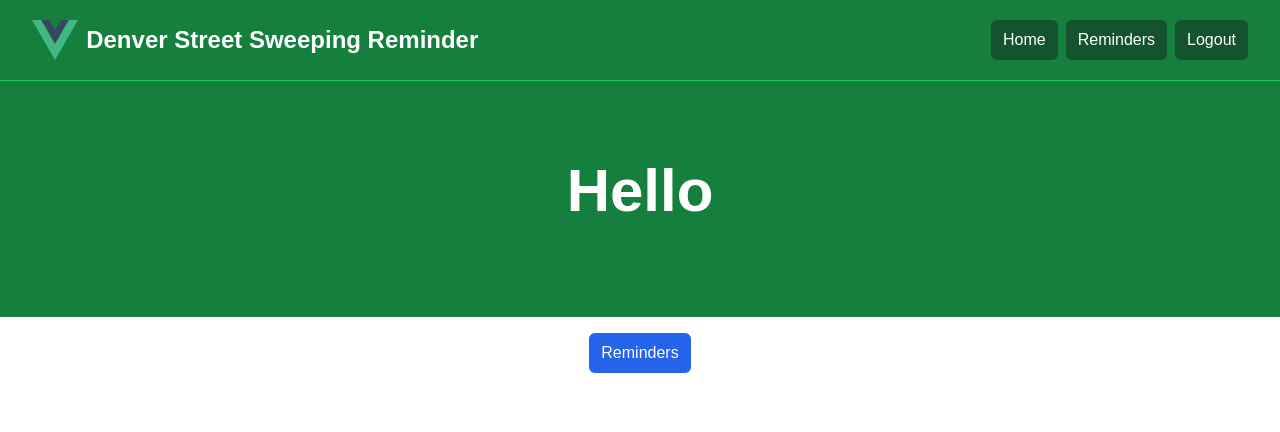
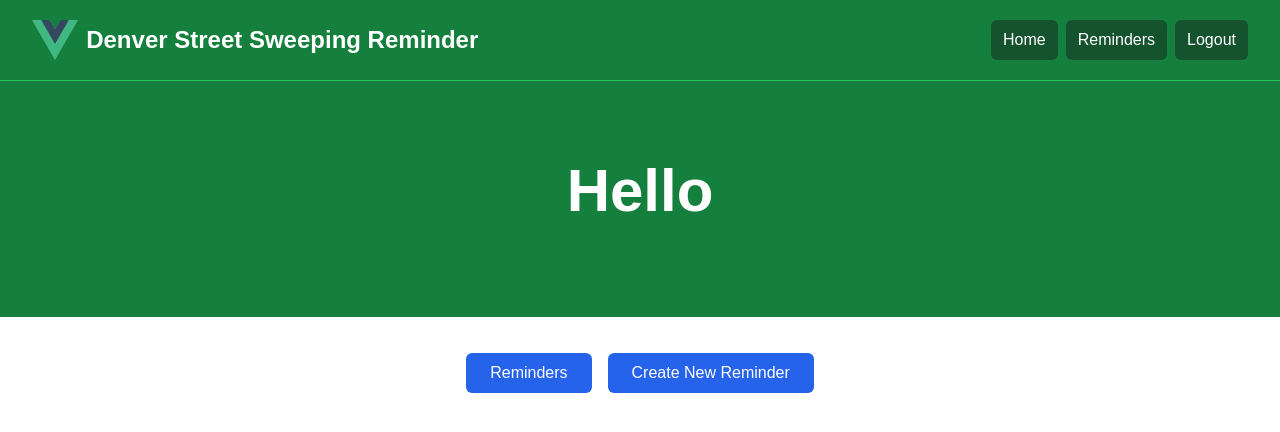
Before and after one commit to eldo88/StreetSweepingReminder, a Vue app in the folder street-sweeping-reminder-client-app/: page /main in a window 1280 px wide. Shown: the top 432 px of the page. Built offline with nearby package versions, Linux system fonts and the light colour scheme; sample sign-in values are in the browser's storage.

Commit message:
Added new page for creating reminders

```diff
--- a/street-sweeping-reminder-client-app/src/components/CreateReminder.vue
+++ b/street-sweeping-reminder-client-app/src/components/CreateReminder.vue
@@ -0,0 +1,7 @@
+<script setup>
+import ReminderForm from './ReminderForm.vue'
+</script>
+
+<template>
+  <ReminderForm />
+</template>
--- a/street-sweeping-reminder-client-app/src/components/MainPage.vue
+++ b/street-sweeping-reminder-client-app/src/components/MainPage.vue
@@ -17,12 +17,16 @@ onMounted(() => {
   <HeroSection :subtitle="displayName" />
 
   <div class="md:ml-auto">
-    <div class="flex space-x-2 justify-evenly">
+    <div class="flex h-20 items-center justify-center gap-4 flex-wrap">
+      <a href="/reminders" class="text-white bg-blue-600 hover:bg-gray-900 rounded-md px-6 py-2">
+        Reminders
+      </a>
       <a
-        href="/reminders"
-        class="text-white bg-blue-600 hover:bg-gray-900 hover:text-white rounded-md px-3 py-2"
-        >Reminders</a
+        href="/createReminder"
+        class="text-white bg-blue-600 hover:bg-gray-900 rounded-md px-6 py-2"
       >
+        Create New Reminder
+      </a>
     </div>
   </div>
 </template>
--- a/street-sweeping-reminder-client-app/src/components/ReminderPage.vue
+++ b/street-sweeping-reminder-client-app/src/components/ReminderPage.vue
@@ -1,6 +1,5 @@
 <script setup>
 import { onMounted } from 'vue'
-import ReminderForm from './ReminderForm.vue'
 import ReminderDetails from './ReminderDetails.vue'
 import { useRemindersStore } from '@/stores/reminder.js'
 
@@ -12,7 +11,15 @@ onMounted(() => {
 </script>
 
 <template>
-  <ReminderForm />
+  <div class="md:ml-auto">
+    <div class="flex h-20 items-center justify-center">
+      <a
+        href="/createReminder"
+        class="text-white bg-blue-600 hover:bg-gray-900 hover:text-white rounded-md px-6 py-2"
+        >Create New Reminder</a
+      >
+    </div>
+  </div>
 
   <ul class="space-y-4">
     <li
--- a/street-sweeping-reminder-client-app/src/router/index.js
+++ b/street-sweeping-reminder-client-app/src/router/index.js
@@ -5,6 +5,7 @@ import { useAuthStore } from '@/stores/auth.js'
 import LoginPageView from '@/views/LoginPageView.vue'
 import LandingPageView from '@/views/LandingPageView.vue'
 import ReminderPageView from '@/views/ReminderPageView.vue'
+import CreateReminderView from '@/views/CreateReminderView.vue'
 
 const router = createRouter({
   history: createWebHistory(import.meta.env.BASE_URL),
@@ -40,6 +41,12 @@ const router = createRouter({
       component: ReminderPageView,
       meta: { requiresAuth: true },
     },
+    {
+      path: '/createReminder',
+      name: 'createReminder',
+      component: CreateReminderView,
+      meta: { requiresAuth: true },
+    },
   ],
 })
 
--- /dev/null
+++ b/street-sweeping-reminder-client-app/src/views/CreateReminderView.vue
@@ -0,0 +1,11 @@
+<script setup>
+import NavBar from '@/components/NavBar.vue'
+import HeroSection from '@/components/HeroSection.vue'
+import CreateReminder from '@/components/CreateReminder.vue'
+</script>
+
+<template>
+  <NavBar />
+  <HeroSection />
+  <CreateReminder />
+</template>
```
